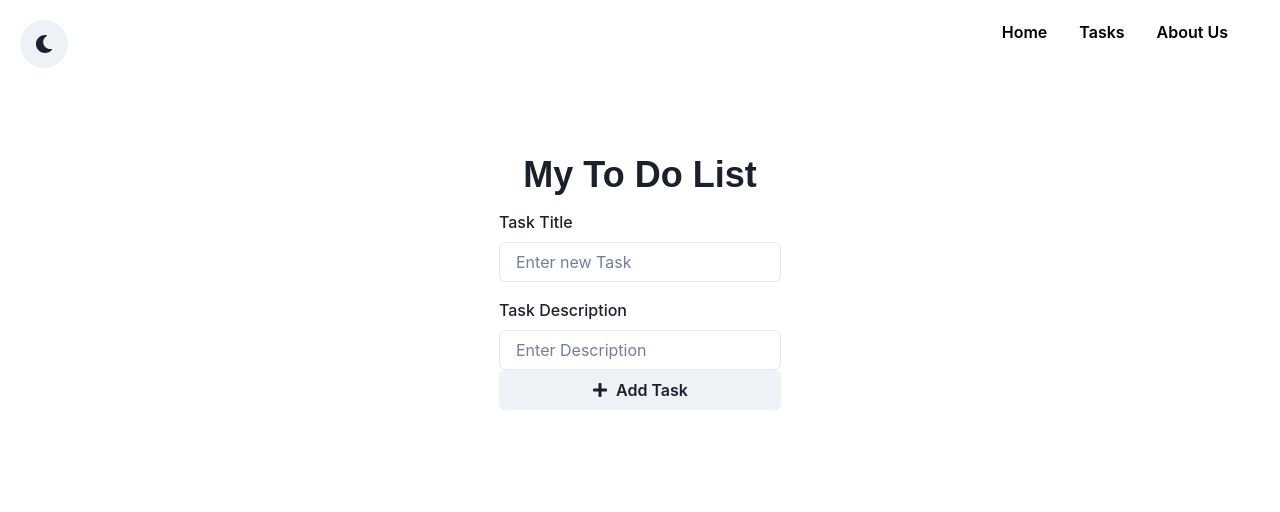
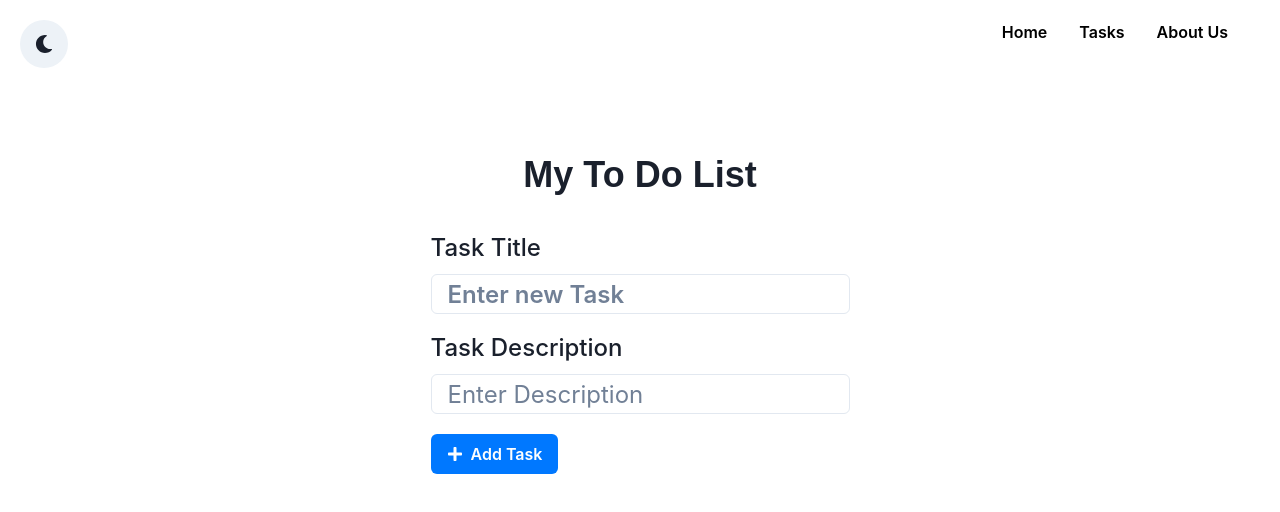
Before and after one commit to CEstradaSierra/Nueva-Todo-List, a React (Vite) app: page /tareas in a window 1280 px wide. Shown: the top 512 px of the page. Built offline with nearby package versions, Linux system fonts and the light colour scheme.

Commit message:
nuevos cambios

```diff
--- a/src/componentes/TaskCreator.jsx
+++ b/src/componentes/TaskCreator.jsx
@@ -33,9 +33,11 @@ export const TaskCreator = ({ createNewTask }) => {
     <>
       <form onSubmit={handleSubmit(onFormSubmit)} className="formulario">
         <FormControl >
-          <Flex direction="column" >
-            <FormLabel>Task Title</FormLabel>
+          <Flex direction="column" mt={5} >
+            <FormLabel fontSize="2xl">Task Title</FormLabel>
             <Input
+            fontWeight="semibold"
+              fontSize="2xl"
               _hover={{
                 transform: "scale(1.4)",
                 transition: "transform 0.3s ease",
@@ -45,9 +47,10 @@ export const TaskCreator = ({ createNewTask }) => {
               {...register("name", registerOptions.name)}
               marginBottom={4}
             />
-            <small>{errors?.name && errors.name.message}</small>
-            <FormLabel>Task Description</FormLabel>
+            <small style={{color:"red"}}>{errors?.name && errors.name.message}</small>
+            <FormLabel fontSize="2xl">Task Description</FormLabel>
             <Input
+              fontSize="2xl"
               type="text"
               placeholder="Enter Description"
               {...register("description")}
@@ -56,11 +59,11 @@ export const TaskCreator = ({ createNewTask }) => {
                 transition: "transform 0.3s ease",
               }}
             />
-            <Button type="submit" leftIcon={<FaPlus />}>
+          </Flex>
+            <Button mt={5} type="submit" leftIcon={<FaPlus />} colorScheme="messenger">
               {" "}
               Add Task
             </Button>
-          </Flex>
         </FormControl>
       </form>
     </>
```
